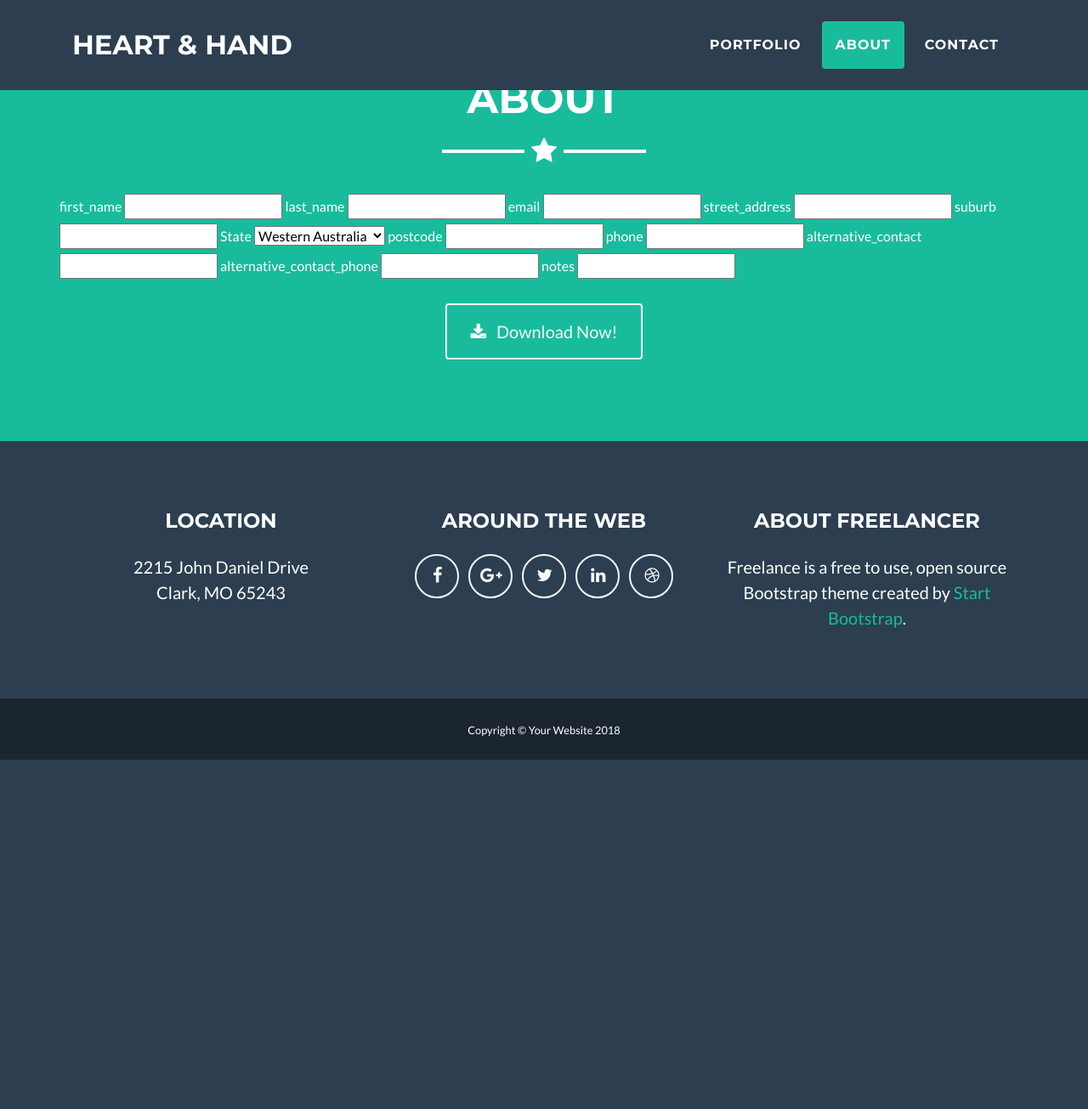
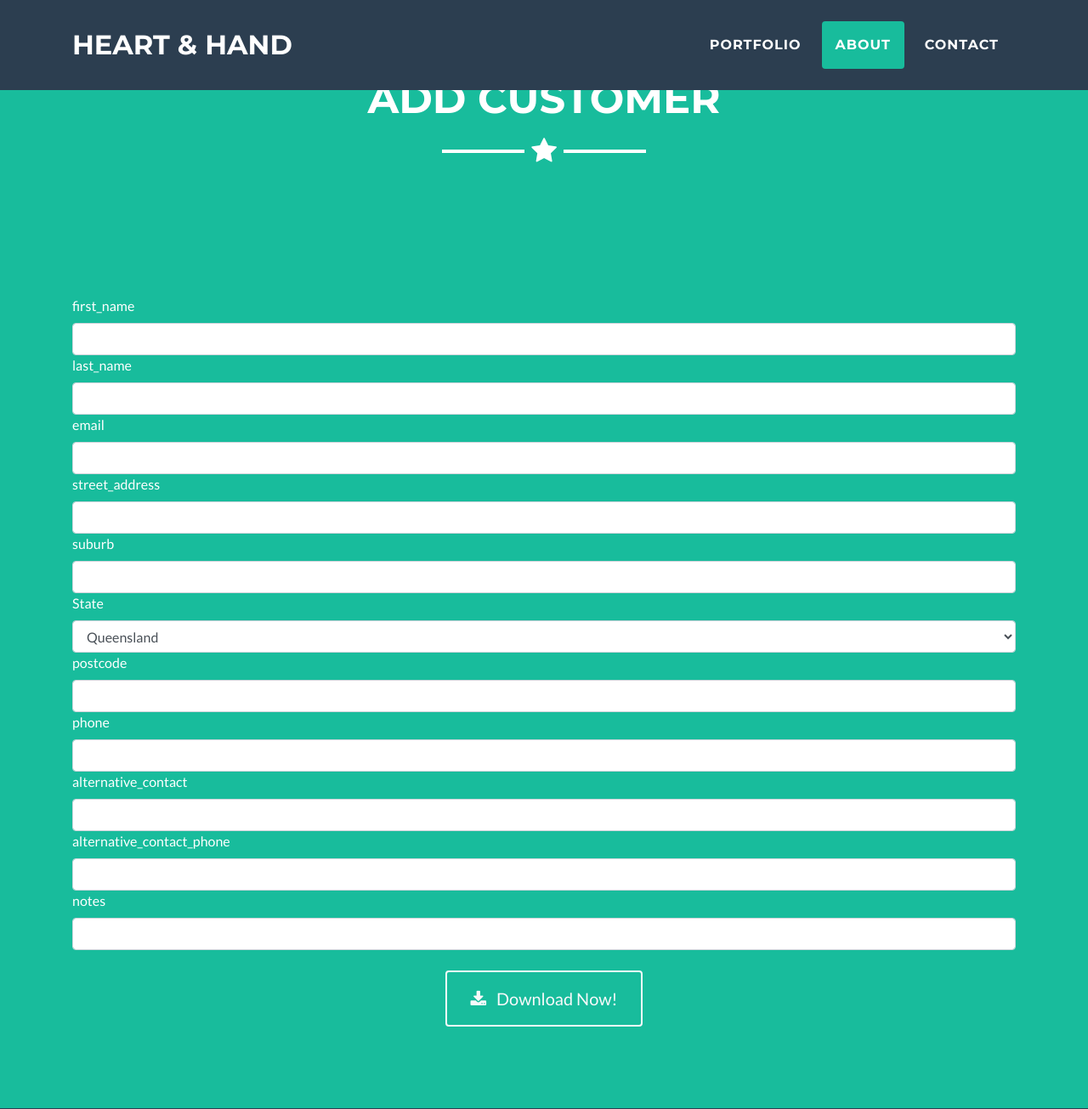
Before and after one commit to jayleth72/heart_-_hand, a Flask app: page /add_customer/ in a window 1280 px wide. Shown: the top 1305 px of the page at 85% size. Before the commit the page ends 894 px from the top, so only its background shows below. Run offline with Flask 2, Linux system fonts and the light colour scheme; the visitor is signed in with stand-in values (Sample User, id 1); some libraries are stand-ins or nearby versions.

Commit message:
added field render macro

```diff
--- a/forms.py
+++ b/forms.py
@@ -7,7 +7,7 @@ class CustomerEntryForm(FlaskForm):
     email = StringField('email')
     street_address = StringField('street_address')
     suburb = StringField('suburb')
-    state = SelectField(u'State', choices=[('WA', 'Western Australia'), ('NT', 'Northern Territory'), ('QLD', 'Queensland'), ('NSW', 'New South Wales'), ('Vic', 'Victoria'), ('Tas', 'Tasmania'), ('SA', 'South Australia')])
+    state = SelectField(u'State', choices=[('QLD', 'Queensland'), ('NT', 'Northern Territory'), ('WA', 'Western Australia'), ('NSW', 'New South Wales'), ('Vic', 'Victoria'), ('Tas', 'Tasmania'), ('SA', 'South Australia')])
     postcode = IntegerField('postcode')
     phone = StringField('phone')
     alternative_contact = StringField('alternative_contact')
--- a/templates/add_customer.html
+++ b/templates/add_customer.html
@@ -9,24 +9,26 @@ Add Customer
 <!-- About Section -->
 <section class="bg-primary text-white mb-0" id="about">
   <div class="container">
-    <h2 class="text-center text-uppercase text-white">About</h2>
+    <h2 class="text-center text-uppercase text-white">Add Customer</h2>
     <hr class="star-light mb-5">
     <div class="row">
-     <form method="POST" action="{{ url_for('add_customer') }}">
-        {{ form.csrf_token }}
-        {{ render_field(form.first_name) }}
-        {{ render_field(form.last_name) }}
-        {{ render_field(form.email) }}
-        {{ render_field(form.street_address) }}
-        {{ render_field(form.suburb) }}
-        {{ render_field(form.state) }}
-        {{ render_field(form.postcode) }}
-        {{ render_field(form.phone) }}
-        {{ render_field(form.alternative_contact) }}
-        {{ render_field(form.alternative_contact_phone) }}
-        {{ render_field(form.notes) }}
+        <div class="container form_details">
+          <form method="POST" action="{{ url_for('add_customer') }}">
+              {{ form.csrf_token }}
+              {{ render_field(form.first_name, class="form-control") }}
+              {{ render_field(form.last_name, class="form-control") }}
+              {{ render_field(form.email, class="form-control") }}
+              {{ render_field(form.street_address, class="form-control") }}
+              {{ render_field(form.suburb, class="form-control") }}
+              {{ render_field(form.state, class="form-control") }}
+              {{ render_field(form.postcode, class="form-control") }}
+              {{ render_field(form.phone, class="form-control") }}
+              {{ render_field(form.alternative_contact, class="form-control") }}
+              {{ render_field(form.alternative_contact_phone, class="form-control") }}
+              {{ render_field(form.notes, class="form-control") }}
 
-     </form>
+          </form>
+        </div>
     </div>
     <div class="text-center mt-4">
       <a class="btn btn-xl btn-outline-light" href="#">
```
